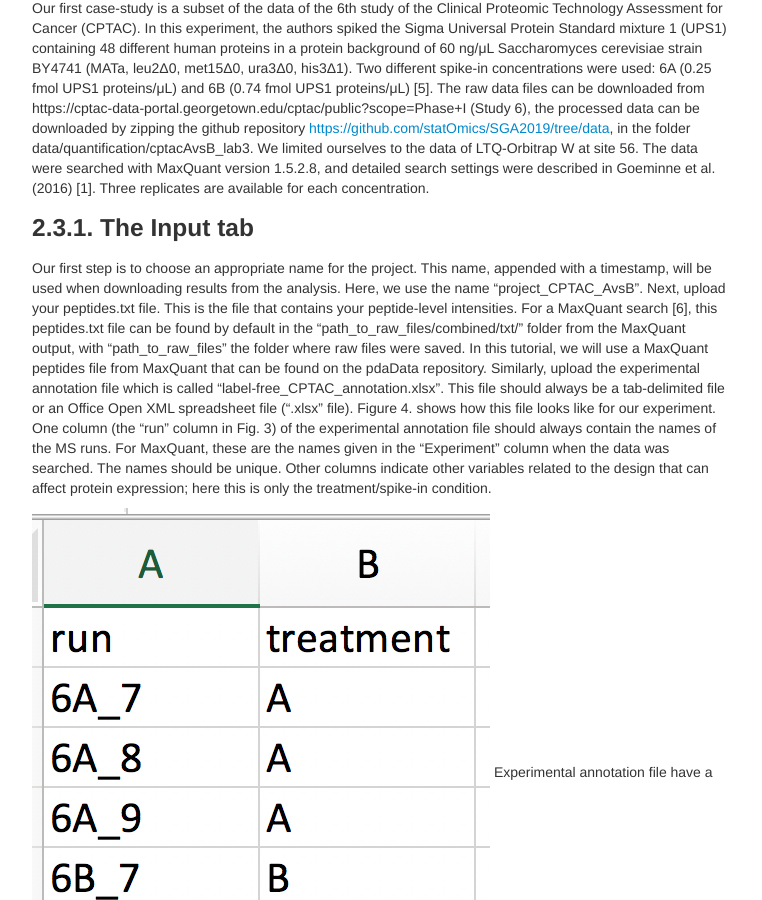
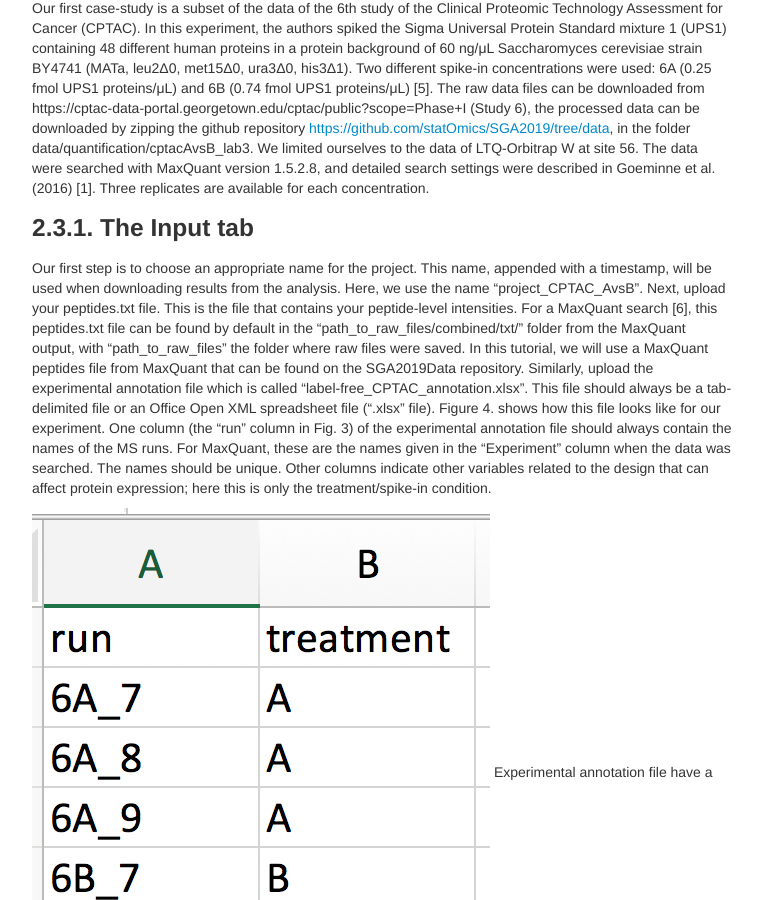
Before and after one commit to statOmics/SGA2019, a Jekyll site: the page built from pages/sdaMsqrobSimple.md, in a window 1280 px wide and 900 px high, scrolled down 2171 px. Shown: the whole window, without its empty margins (258-1020 px from the left). Built offline with Jekyll 4.4.1, drawn with Linux system fonts in a browser that asks for light colours; formulas are drawn with MathJax 3; some of the changed text lies outside the part shown.

Commit message:
Fix layout after renaming to SGA2019

```diff
--- a/pages/sdaMsqrobSimple.md
+++ b/pages/sdaMsqrobSimple.md
@@ -46,7 +46,7 @@ Our first case-study is a subset of the data of the 6th study of the Clinical Pr
 ### 2.3.1. The Input tab
 
 Our first step is to choose an appropriate name for the project. This name, appended with a timestamp, will be used when downloading results from the analysis. Here, we use the name “project_CPTAC_AvsB”.
-Next, upload your peptides.txt file. This is the file that contains your peptide-level intensities. For a MaxQuant search [6], this peptides.txt file can be found by default in the “path_to_raw_files/combined/txt/” folder from the MaxQuant output, with “path_to_raw_files” the folder where raw files were saved. In this tutorial, we will use a MaxQuant peptides file from MaxQuant that can be found on the pdaData repository.
+Next, upload your peptides.txt file. This is the file that contains your peptide-level intensities. For a MaxQuant search [6], this peptides.txt file can be found by default in the “path_to_raw_files/combined/txt/” folder from the MaxQuant output, with “path_to_raw_files” the folder where raw files were saved. In this tutorial, we will use a MaxQuant peptides file from MaxQuant that can be found on the SGA2019Data repository.
 Similarly, upload the experimental annotation file which is called “label-free_CPTAC_annotation.xlsx”. This file should always be a tab-delimited file or an Office Open XML spreadsheet file (“.xlsx” file). Figure 4. shows how this file looks like for our experiment. One column (the “run” column in Fig. 3) of the experimental annotation file should always contain the names of the MS runs. For MaxQuant, these are the names given in the “Experiment” column when the data was searched. The names should be unique. Other columns indicate other variables related to the design that can affect protein expression; here this is only the treatment/spike-in condition.
 
 ![Figure 5. Lab 3 Annotation](./figs/lab3Annotation.png)
@@ -65,7 +65,7 @@ The preprocessing tab features different preprocessing options, many of which ca
 ![Figure 7. MSqRob Preprocessing tab](./figs/MSqRobPreprocessing1.png)
 
 For MaxQuant data exclusively, there is an option to “Remove proteins only identified by site”. This allows for removing proteins that are only identified by peptides that carry one or more modified amino acids. Identification of such peptides in the background of non-modified peptides is often less reliable, and proteins only identified by such peptides are therefore removed in a typical MaxQuant-Perseus workflow. We offer the option to do a similar filtering in MSqRob. The MaxQuant's proteinGroups.txt file  is needed for this purpose. By default, this file can be found in the “combined/txt/” folder.
-This file can be found on the pdaData repository.
+This file can be found on the SGA2019Data repository.
 After uploading the proteinGroups.txt file, a diagnostic plot is produced for the raw data upon log-transformation. Select “condition” as the color variable. The diagnostic plots are now colored according to spike-in condition.
 
 ![Figure 8. MSqRob Preprocessing tab upon log2 transformation](./figs/MSqRobPreprocessing2.png)
@@ -174,7 +174,7 @@ Users who are not familiar with R can do the analysis with the GUI and they can
 
 ##### 2.4.1.The Input tab
 Restart MSqRob GUI. The MSqRob settings for the Francisella dataset are very similar to the settings for the CPTAC dataset. Use the name “project_Francisella”. Next, upload the peptides.txt file from
-data/quantification/francisella on the pdaData repository.
+data/quantification/francisella on the SGA2019Data repository.
 
 Generate your own experimental annotation file by clicking the Generate Annotation File tab in the right panel of the input tab. Once it is generated a new button appears to download the annotation file.
 
```
Also changed, not shown: index.md (+1 -1 lines), pages/Identification.md (+1 -1 lines), pages/sdaMsqrobDesign.md (+1 -1 lines), pages/software4stats.md (+2 -2 lines).
